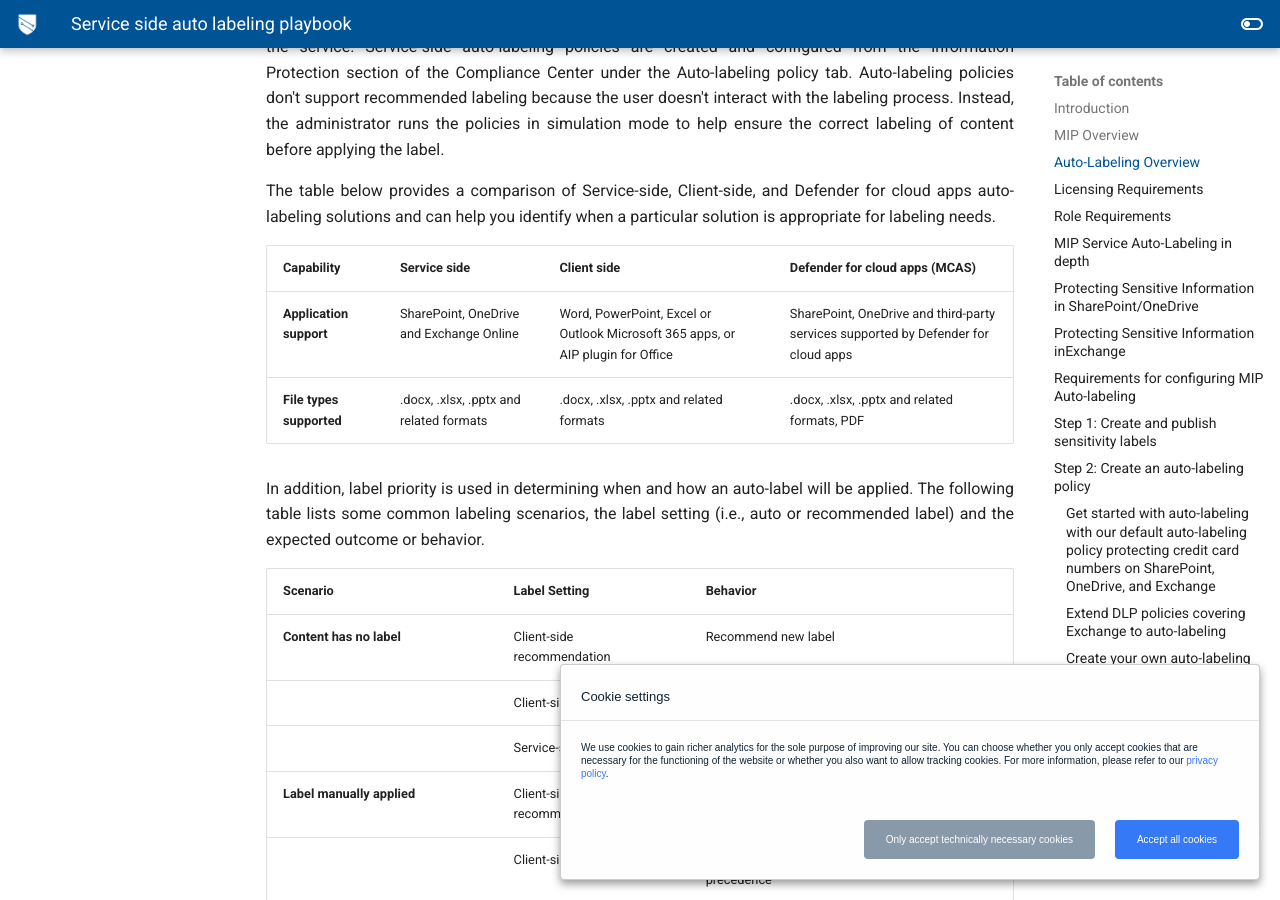
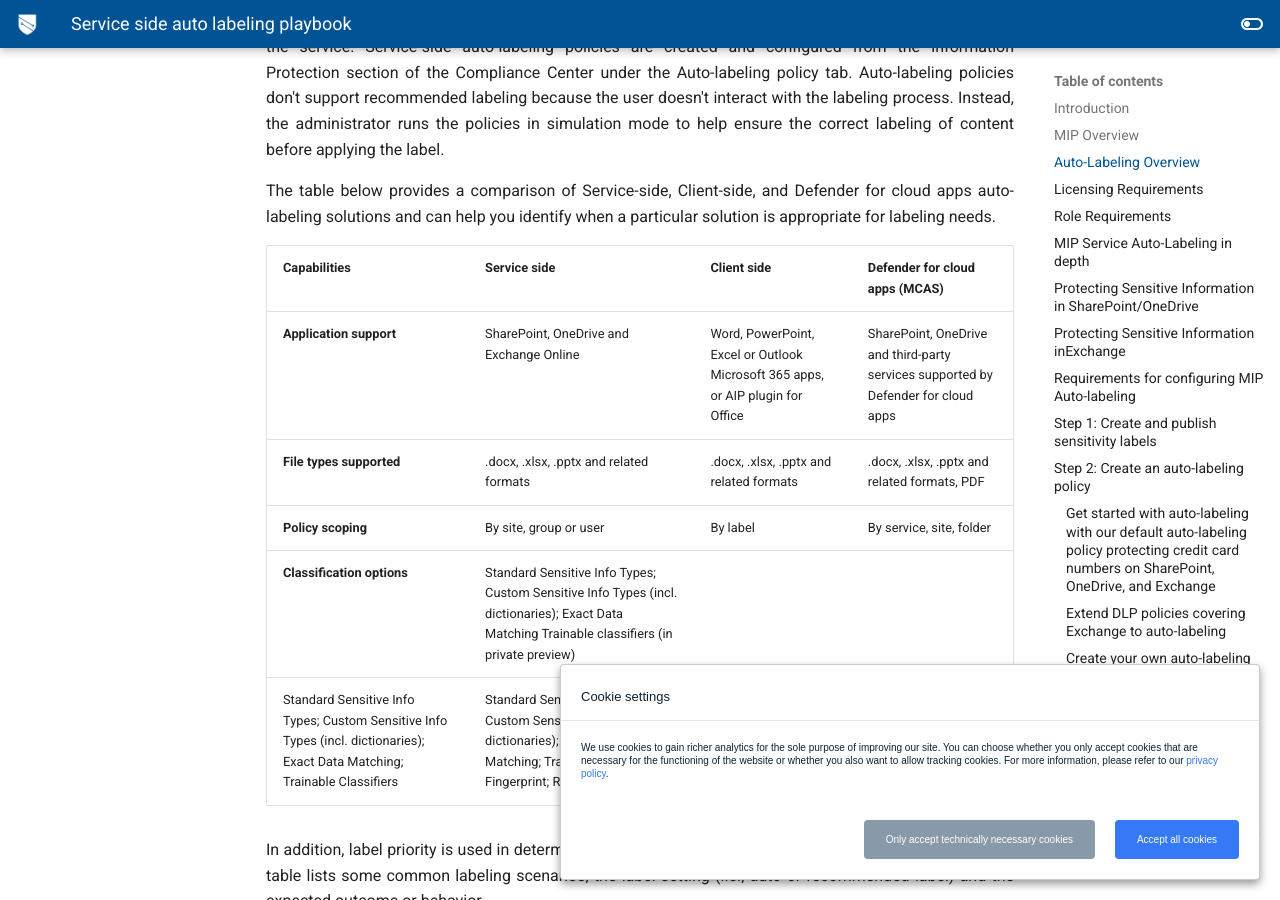
Before and after one commit to microsoft/ComplianceCxE, an MkDocs documentation site: the page built from docs/playbooks/service-side-auto-labeling.md, in a window 1280 px wide and 900 px high, scrolled down 2756 px. Built offline with MkDocs 1.6.1 and Material for MkDocs 9.7.7, drawn with Linux system fonts in a browser that asks for light colours; comment, search, counter and statistics services are not loaded.

Commit message:
Update service-side-auto-labeling.md

```diff
--- a/docs/playbooks/service-side-auto-labeling.md
+++ b/docs/playbooks/service-side-auto-labeling.md
@@ -39,11 +39,13 @@
 
 The table below provides a comparison of Service-side, Client-side, and Defender for cloud apps auto-labeling solutions and can help you identify when a particular solution is appropriate for labeling needs.
 
-|  Capability  |  Service side  |  Client side  |  Defender for cloud apps (MCAS)  |
+|  Capabilities  |  Service side  |  Client side  |  Defender for cloud apps (MCAS)  |
 |---|---|---|---|
 |  **Application support**  |  SharePoint, OneDrive and Exchange Online  |  Word, PowerPoint, Excel or Outlook Microsoft 365 apps, or AIP plugin for Office  |  SharePoint, OneDrive and third-party services supported by Defender for cloud apps  |
 | **File types supported**  |  .docx, .xlsx, .pptx and related formats  |  .docx, .xlsx, .pptx and related formats  |  .docx, .xlsx, .pptx and related formats, PDF  |
-
+| **Policy scoping**  |  By site, group or user  |  By label  |  By service, site, folder  |
+| **Classification options**  |  Standard Sensitive Info Types; Custom Sensitive Info Types (incl. dictionaries); Exact Data Matching Trainable classifiers (in private preview)
+|  Standard Sensitive Info Types; Custom Sensitive Info Types (incl. dictionaries); Exact Data Matching; Trainable Classifiers  |  Standard Sensitive Info Types; Custom Sensitive Info Types (incl. dictionaries); Exact Data Matching; Trainable Classifiers; Fingerprint; Regular Expression  |
 
 In addition, label priority is used in determining when and how an auto-label will be applied. The following table lists some common labeling scenarios, the label setting (i.e., auto or recommended label) and the expected outcome or behavior.
 
```
